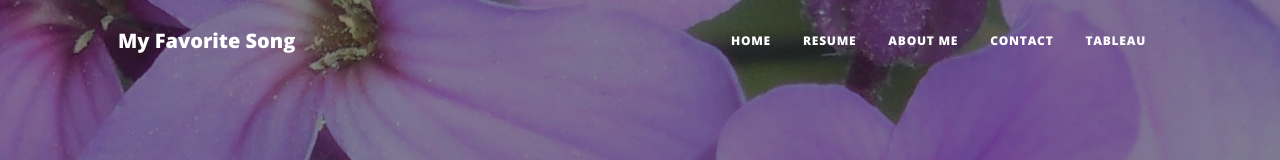
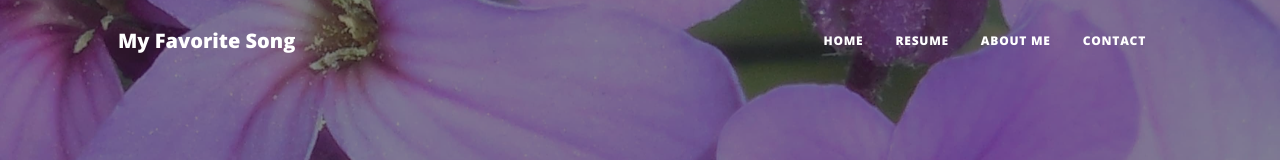
Before and after one commit to rachbenni/rachbenn, a plain HTML site: page index.html in a window 1280 px wide. Shown: the top 160 px of the page. Drawn offline with nearby package versions, Linux system fonts and the light colour scheme.

Commit message:
Update index.html

```diff
--- a/index.html
+++ b/index.html
@@ -32,7 +32,6 @@
                         <li class="nav-item"><a class="nav-link px-lg-3 py-3 py-lg-4" href="resume.html">Resume</a></li>
                         <li class="nav-item"><a class="nav-link px-lg-3 py-3 py-lg-4" href="aboutme.html">About Me</a></li>
                         <li class="nav-item"><a class="nav-link px-lg-3 py-3 py-lg-4" href="contact.html">Contact</a></li>
-                        <li class="nav-item"><a class="nav-link px-lg-3 py-3 py-lg-4" href="tableau.html">Tableau</a></li>
                     </ul>
                 </div>
             </div>
```
